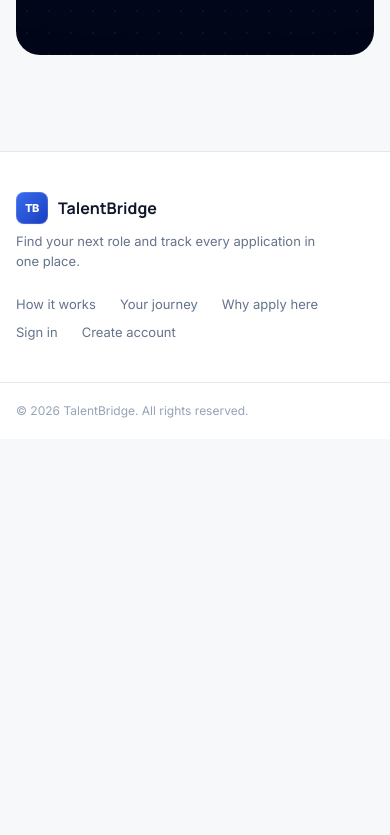
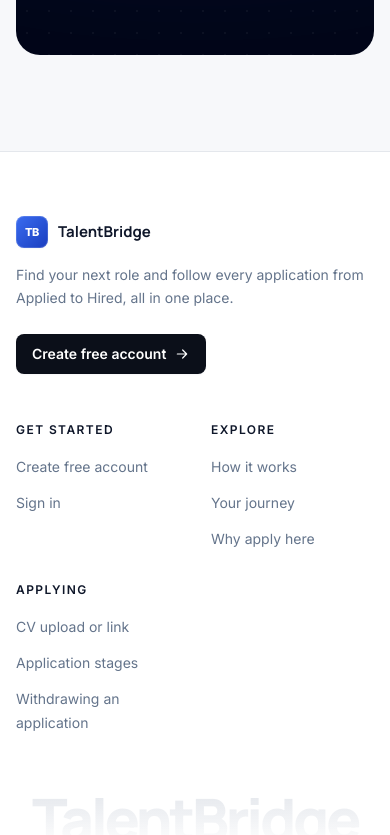
Before and after one commit to KasundiRanaweera/Application_Tracking_System-Frontend, a React (Vite) app: page / in a window 390 px wide. Shown: the part 4740-5575 px from the top of the page. Before the commit the page ends 5179 px from the top, so only its background shows below. Built offline with nearby package versions, Linux system fonts and the light colour scheme; no server answers.

Commit message:
Redesign landing page footer with link columns and back-to-top

```diff
--- /dev/null
+++ b/src/components/landing/LandingFooter.jsx
@@ -0,0 +1,87 @@
+import { Link } from 'react-router-dom'
+import Icon from '../ui/Icon'
+import { LogoMark } from '../ui/Logo'
+
+const COLUMNS = [
+  {
+    title: 'Get started',
+    links: [
+      { to: '/register', label: 'Create free account' },
+      { to: '/login',    label: 'Sign in' },
+    ],
+  },
+  {
+    title: 'Explore',
+    links: [
+      { href: '#how-it-works', label: 'How it works' },
+      { href: '#pipeline',     label: 'Your journey' },
+      { href: '#features',     label: 'Why apply here' },
+    ],
+  },
+  {
+    title: 'Applying',
+    links: [
+      { href: '#features', label: 'CV upload or link' },
+      { href: '#pipeline', label: 'Application stages' },
+      { href: '#features', label: 'Withdrawing an application' },
+    ],
+  },
+]
+
+const LINK = 'text-sm text-fg-subtle hover:text-fg transition-colors'
+
+export default function LandingFooter() {
+  return (
+    <footer className="relative overflow-hidden border-t border-line bg-surface">
+      <div className="relative max-w-7xl mx-auto px-4 sm:px-6 lg:px-8 pt-16 pb-14">
+        <div className="grid gap-12 lg:grid-cols-[1.4fr_repeat(3,1fr)]">
+
+          {/* Brand */}
+          <div className="max-w-sm">
+            <Link to="/" className="inline-flex items-center gap-2.5">
+              <LogoMark />
+              <span className="font-display font-bold text-[15px] text-fg">TalentBridge</span>
+            </Link>
+            <p className="mt-4 text-sm text-fg-subtle leading-relaxed">
+              Find your next role and follow every application from Applied to Hired, all in one place.
+            </p>
+            <Link to="/register"
+              className="group mt-6 inline-flex items-center gap-2 h-10 px-4 rounded-lg text-sm font-semibold
+                bg-ink text-on-ink hover:bg-ink-hover shadow-xs">
+              Create free account
+              <span className="transition-transform group-hover:translate-x-0.5">
+                <Icon name="arrowRight" className="w-4 h-4" />
+              </span>
+            </Link>
+          </div>
+
+          {/* Link columns */}
+          <div className="grid grid-cols-2 sm:grid-cols-3 gap-8 lg:contents">
+            {COLUMNS.map(col => (
+              <nav key={col.title} aria-label={col.title}>
+                <p className="text-xs font-semibold uppercase tracking-[0.12em] text-fg mb-4">{col.title}</p>
+                <ul className="space-y-3">
+                  {col.links.map(l => (
+                    <li key={l.label}>
+                      {l.to
+                        ? <Link to={l.to} className={LINK}>{l.label}</Link>
+                        : <a href={l.href} className={LINK}>{l.label}</a>}
+                    </li>
+                  ))}
+                </ul>
+              </nav>
+            ))}
+          </div>
+        </div>
+      </div>
+
+      {/* Oversized wordmark */}
+      <div aria-hidden="true" className="pointer-events-none select-none -mb-[0.22em] px-4 text-center
+        font-display font-extrabold tracking-[-0.06em] leading-none whitespace-nowrap
+        text-[15vw] xl:text-[12.5rem]
+        bg-gradient-to-b from-line to-transparent bg-clip-text text-transparent">
+        TalentBridge
+      </div>
+    </footer>
+  )
+}
--- a/src/pages/LandingPage.jsx
+++ b/src/pages/LandingPage.jsx
@@ -1,8 +1,8 @@
 import { Link } from 'react-router-dom'
 import Icon from '../components/ui/Icon'
-import { LogoMark } from '../components/ui/Logo'
 import LandingNav from '../components/landing/LandingNav'
 import HeroMockup from '../components/landing/HeroMockup'
+import LandingFooter from '../components/landing/LandingFooter'
 
 const HERO_POINTS = [
   'Free to join',
@@ -227,32 +227,7 @@ export default function LandingPage() {
         </section>
       </main>
 
-      <footer className="border-t border-line bg-surface">
-        <div className="max-w-7xl mx-auto px-4 sm:px-6 lg:px-8 py-10 flex flex-col md:flex-row gap-6
-          md:items-center justify-between">
-          <div>
-            <div className="flex items-center gap-2.5">
-              <LogoMark />
-              <span className="font-display font-bold text-fg">TalentBridge</span>
-            </div>
-            <p className="text-[13px] text-fg-subtle mt-2 max-w-xs">
-              Find your next role and track every application in one place.
-            </p>
-          </div>
-          <nav className="flex flex-wrap gap-x-6 gap-y-2 text-[13px] text-fg-subtle" aria-label="Footer">
-            <a href="#how-it-works" className="hover:text-fg">How it works</a>
-            <a href="#pipeline" className="hover:text-fg">Your journey</a>
-            <a href="#features" className="hover:text-fg">Why apply here</a>
-            <Link to="/login" className="hover:text-fg">Sign in</Link>
-            <Link to="/register" className="hover:text-fg">Create account</Link>
-          </nav>
-        </div>
-        <div className="border-t border-line">
-          <p className="max-w-7xl mx-auto px-4 sm:px-6 lg:px-8 py-5 text-xs text-fg-faint">
-            © {new Date().getFullYear()} TalentBridge. All rights reserved.
-          </p>
-        </div>
-      </footer>
+      <LandingFooter />
     </div>
   )
 }
```
